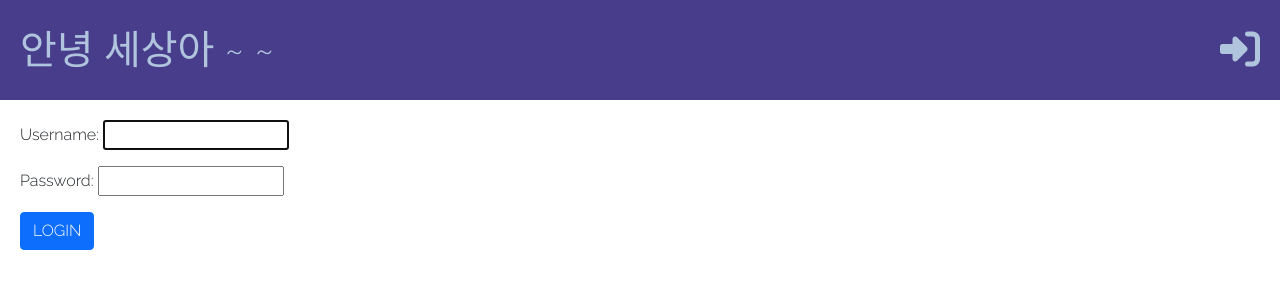
After one commit to maclyn02/DjangoBloggingApp, a Django app: page /accounts/login/ in a window 1280 px wide. The commit adds this page. Shown: the top 300 px of the page. Run offline with Django 3.2, Linux system fonts and the light colour scheme; some libraries are stand-ins or nearby versions.

Commit message:
formatted dates and added login/logout functionality

```diff
--- a/blog/static/css/style.css
+++ b/blog/static/css/style.css
@@ -95,3 +95,10 @@ body a{
     padding: 20px;
     font-size: 40px;
 }
+
+.errorlist{
+    color: red;
+    background-color: lightpink;
+    border-radius: 20px;
+    font-size: 20px;
+}
--- a/blog/templates/blog/base_page.html
+++ b/blog/templates/blog/base_page.html
@@ -19,8 +19,10 @@
             {% if user.is_authenticated %}
                 <a href="{% url 'post_new' %}" data-toggle="tooltip" title="Create a new post"><i class="fas fa-plus-circle"></i></a>
                 <a href="{% url 'post_draft_list' %}" data-toggle="tooltip" title="View Drafts"><i class="fas fa-file-alt"></i></a>
+                <a href="{% url 'logout' %}" data-toggle="tooltip" title="Logout"><i class="fas fa-sign-out-alt"></i></a>
+            {% else %}
+                <a href="{% url 'login' %}" data-toggle="tooltip" title="Login"><i class="fas fa-sign-in-alt"></i></a>
             {% endif %}
-            <a href="{% url 'post_new' %}"><i class="fas fa-user-circle"></i></a>
         </div>
     </div>
     <div class="content-container">
--- /dev/null
+++ b/blog/templates/blog/login.html
@@ -0,0 +1,9 @@
+{% extends 'blog/base_page.html' %}
+
+{% block content %}
+<form method="post" action="{% url 'login' %}" class="login-form">
+    {% csrf_token %}
+    {{ form.as_p }}
+    <button type="submit" class="btn btn-primary">LOGIN</button>
+</form>
+{% endblock %}
--- a/blog/templates/blog/post_details.html
+++ b/blog/templates/blog/post_details.html
@@ -4,7 +4,7 @@
     <div class="">
         <div class="details-header-row">
             {% if post_details.published_date %}
-                <p class="date">Published: {{ post_details.published_date }}</p>
+                <p class="date">Published: {{ post_details.published_date|date:'d-m-Y' }}</p>
                 <div>
                     {% if user.is_authenticated %}
                         <a href="{% url 'post_edit' primary_key=post_details.pk %}"><i class="fas fa-edit"></i></a>
@@ -12,7 +12,7 @@
                     {% endif %}
                 </div>
             {% else %}
-                <p class="date">Created: {{ post_details.created_date }}</p>
+                <p class="date">Created: {{ post_details.created_date|date:'d-m-Y' }}</p>
                 <div>
                     {% if user.is_authenticated %}
                         <a href="{% url 'post_publish' primary_key=post_details.pk %}" data-toggle="tooltip" title="Publish"><i class="fas fa-upload"></i></a>
--- a/blog/templates/blog/post_list.html
+++ b/blog/templates/blog/post_list.html
@@ -5,12 +5,12 @@
         {% for post in posts %}
             <div class="row-content">
                 {% if post.published_date %}
-                    <p class="date">Published: {{ post.published_date }} </p>
+                    <p class="date">Published: {{ post.published_date|date:'d-m-Y' }} </p>
                 {% else %}
-                    <p class="date">Created: {{ post.created_date }} </p>
+                    <p class="date">Created: {{ post.created_date|date:'d-m-Y' }} </p>
                 {% endif %}
                 <h2><a href="{% url 'post_details' primary_key=post.pk %}"> {{ post.title }} </a></h2>
-                <p> {{ post.text | linebreaksbr }} </p>
+                <p> {{ post.text | truncatechars:50 }} </p>
             </div>
         {% endfor %}
     {% else %}
--- a/blog/urls.py
+++ b/blog/urls.py
@@ -1,12 +1,17 @@
 from django.urls import path
 from . import views
+from django.contrib.auth import views as auth_views
 
 urlpatterns = [
     path('', views.post_list, name='post_list'),
     path('post/<int:primary_key>/', views.post_details, name='post_details'),
-    path('post/new', views.post_new, name='post_new'),
-    path('drafts', views.post_draft_list, name='post_draft_list'),
-    path('post/publish/<int:primary_key>', views.post_publish, name='post_publish'),
-    path('post/edit/<int:primary_key>', views.post_edit, name='post_edit'),
-    path('post/delete/<int:primary_key>', views.post_delete, name='post_delete')
+    path('post/new/', views.post_new, name='post_new'),
+    path('drafts/', views.post_draft_list, name='post_draft_list'),
+    path('post/publish/<int:primary_key>/', views.post_publish, name='post_publish'),
+    path('post/edit/<int:primary_key>/', views.post_edit, name='post_edit'),
+    path('post/delete/<int:primary_key>/', views.post_delete, name='post_delete'),
+
+    path('accounts/login/', auth_views.LoginView.as_view(template_name='blog/login.html'), name='login'),
+    path('accounts/logout/', auth_views.LogoutView.as_view(), name='logout'),
+    path('accounts/profile/', views.post_list, name='post_list')
 ]
--- a/blog/views.py
+++ b/blog/views.py
@@ -1,3 +1,4 @@
+from django.contrib.auth.decorators import login_required
 from django.shortcuts import render, get_object_or_404, redirect
 from django.utils import timezone
 from .add_form import PostForm
@@ -29,6 +30,7 @@ def post_details(request, primary_key):
     return render(request, 'blog/post_details.html', post_for_front_end)
 
 
+@login_required
 def post_new(request):
     # If request is POST (i.e) form is being submitted
     if request.method == 'POST':
@@ -48,6 +50,7 @@ def post_new(request):
         return render(request, 'blog/post_edit.html', form_for_frontend)
 
 
+@login_required
 def post_publish(request, primary_key):
     # Find the post using primary_key
     post = get_object_or_404(Post, pk=primary_key)
@@ -56,6 +59,7 @@ def post_publish(request, primary_key):
     return redirect('post_list')
 
 
+@login_required
 def post_edit(request, primary_key):
     post = get_object_or_404(Post, pk=primary_key)
 
@@ -77,5 +81,6 @@ def post_edit(request, primary_key):
         return render(request, 'blog/post_edit.html', form_for_frontend)
 
 
+@login_required
 def post_delete(request):
     pass
--- a/myblog/settings.py
+++ b/myblog/settings.py
@@ -26,9 +26,11 @@ SECRET_KEY = '7!6c#1r9w93wei_-bux+0)vi*kdq!wmok_dh3#6)jf0x_ebg!p'
 DEBUG = True
 
 ALLOWED_HOSTS = [
-    'localhost',
     '127.0.0.1'
 ]
+
+LOGIN_REDIRECT_URL = 'post_list'
+LOGOUT_REDIRECT_URL = 'post_list'
 
 
 # Application definition
```
Also changed, not shown: db.sqlite3.
